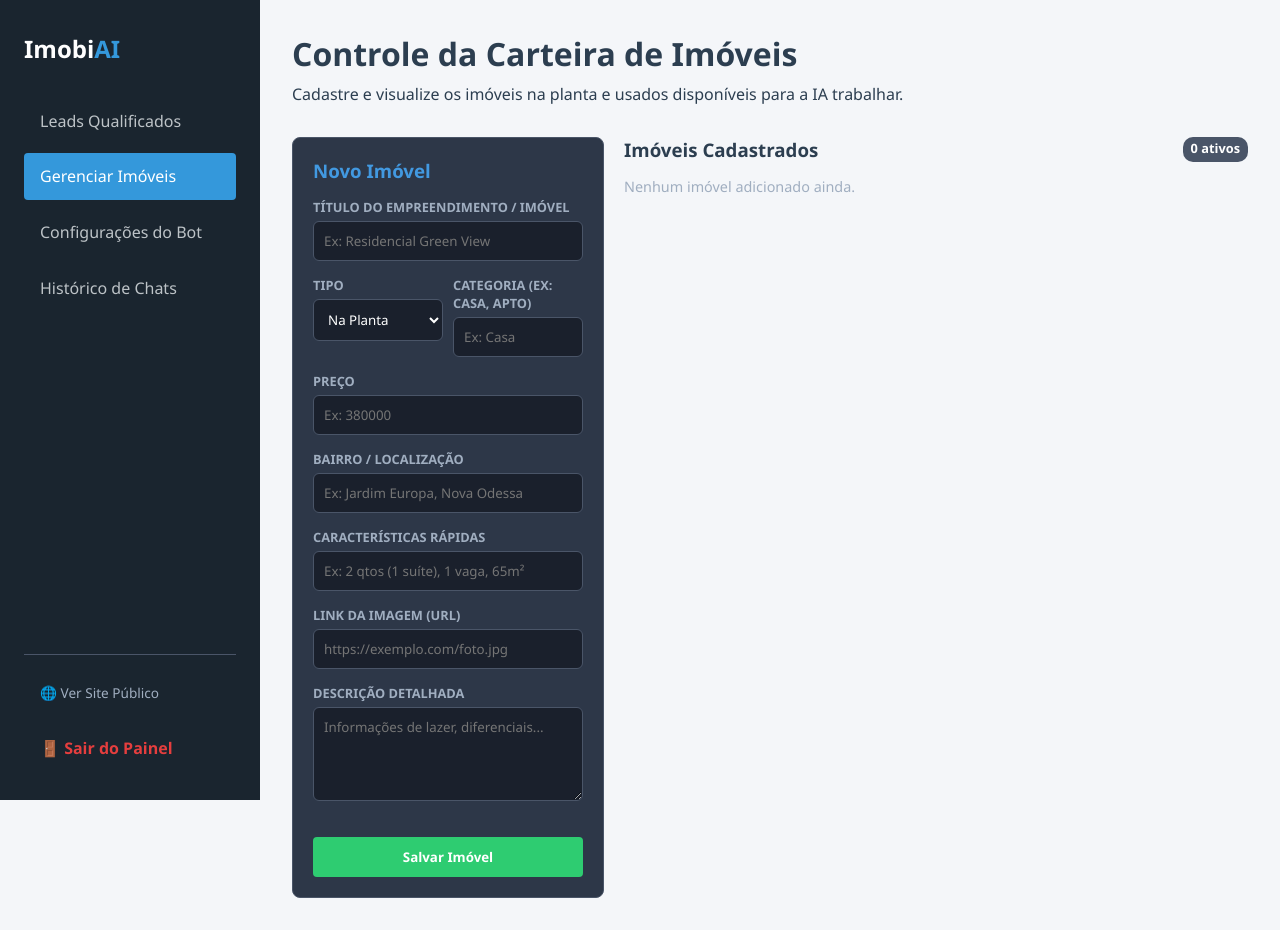
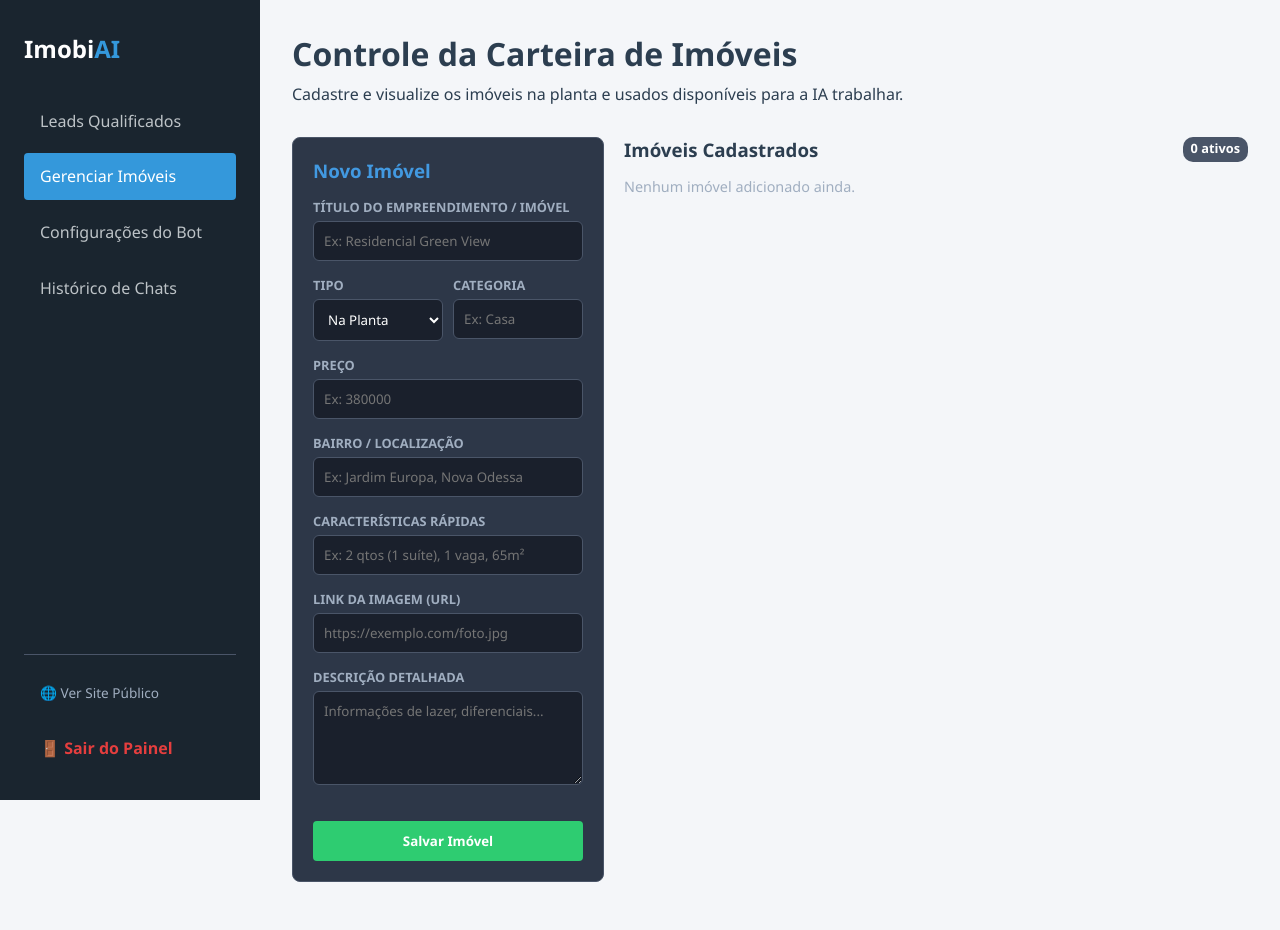
Before and after one commit to sMarkis/projeto_imobcorretor, a FastAPI app: template templates/imoveis.html in a window 1280 px wide. After the commit the page ends 882 px from the top, so only its background shows below. Run offline with FastAPI, Linux system fonts and the light colour scheme; the template is opened without the code that fills it, so the values that code supplies are empty.

Commit message:
ajuste na categoria do imovel

```diff
--- a/templates/imoveis.html
+++ b/templates/imoveis.html
@@ -182,7 +182,7 @@
                                 </select>
                             </div>
                             <div class="form-group">
-                                <label>Categoria (Ex: Casa, Apto)</label>
+                                <label>Categoria</label>
                                 <input type="text" id="categoria" name="categoria" required placeholder="Ex: Casa">
                             </div>
                         </div>
```
